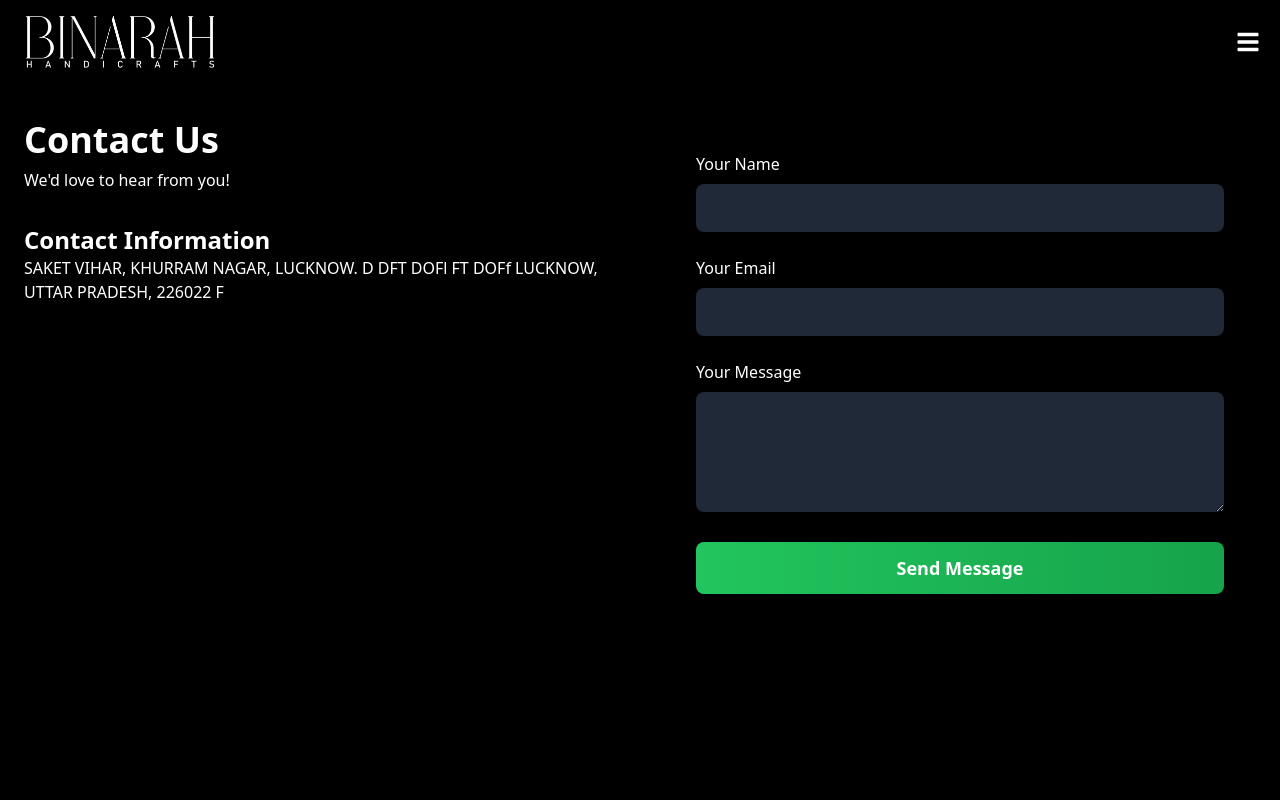
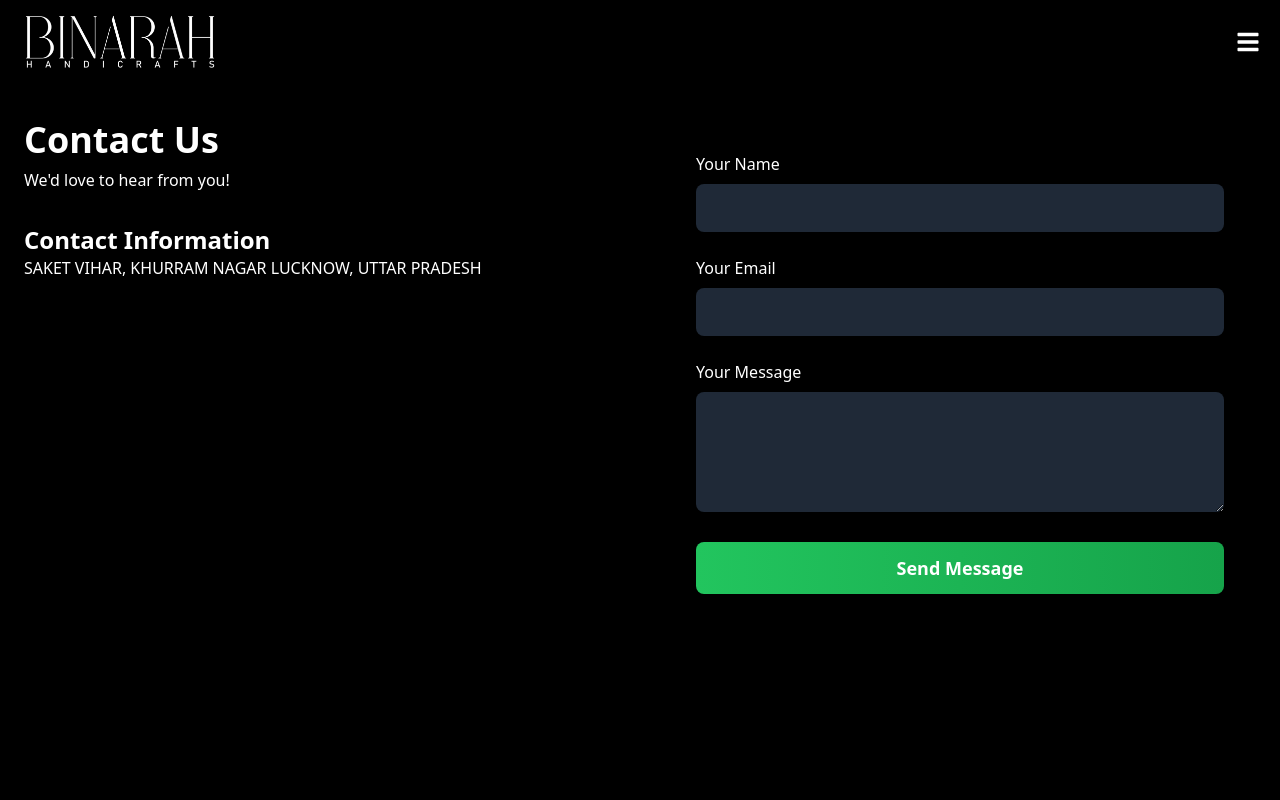
Before and after one commit to Ghosst-07/bin-websites, a Next.js app: page /contact in a window 1280 px wide. Shown: the top 800 px of the page. Built offline with nearby package versions, Linux system fonts and the light colour scheme.

Commit message:
Updated cus
Address changed

```diff
--- a/app/contact/page.jsx
+++ b/app/contact/page.jsx
@@ -15,11 +15,8 @@ const Contact = () => {
           <div>
             <h2 className="text-2xl font-semibold">Contact Information</h2>
             <div className="mb-2">
-              <p>SAKET VIHAR, KHURRAM NAGAR, LUCKNOW.
-D
-DFT DOFl
-FT DOFf
-LUCKNOW, UTTAR PRADESH, 226022 F</p>
+              <p>SAKET VIHAR, KHURRAM NAGAR
+LUCKNOW, UTTAR PRADESH </p>
             </div>
             <div>
 
```
